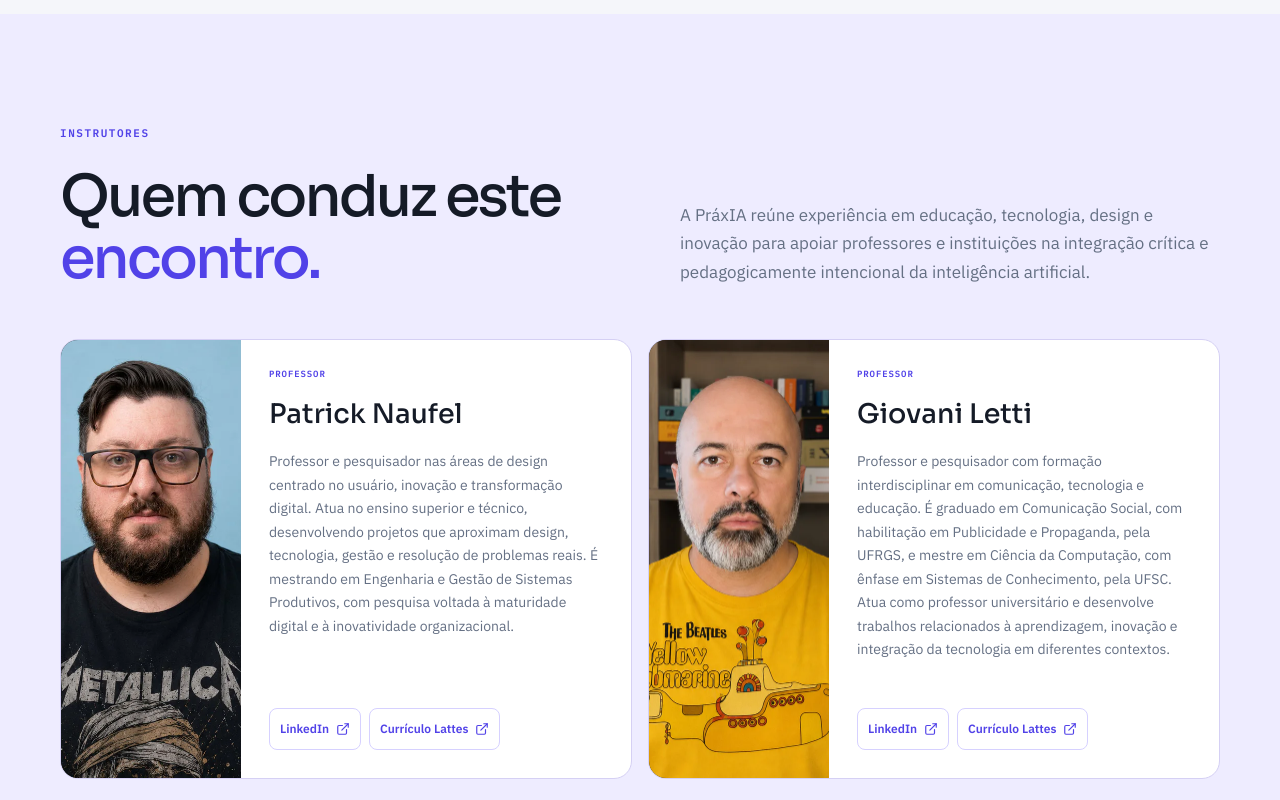
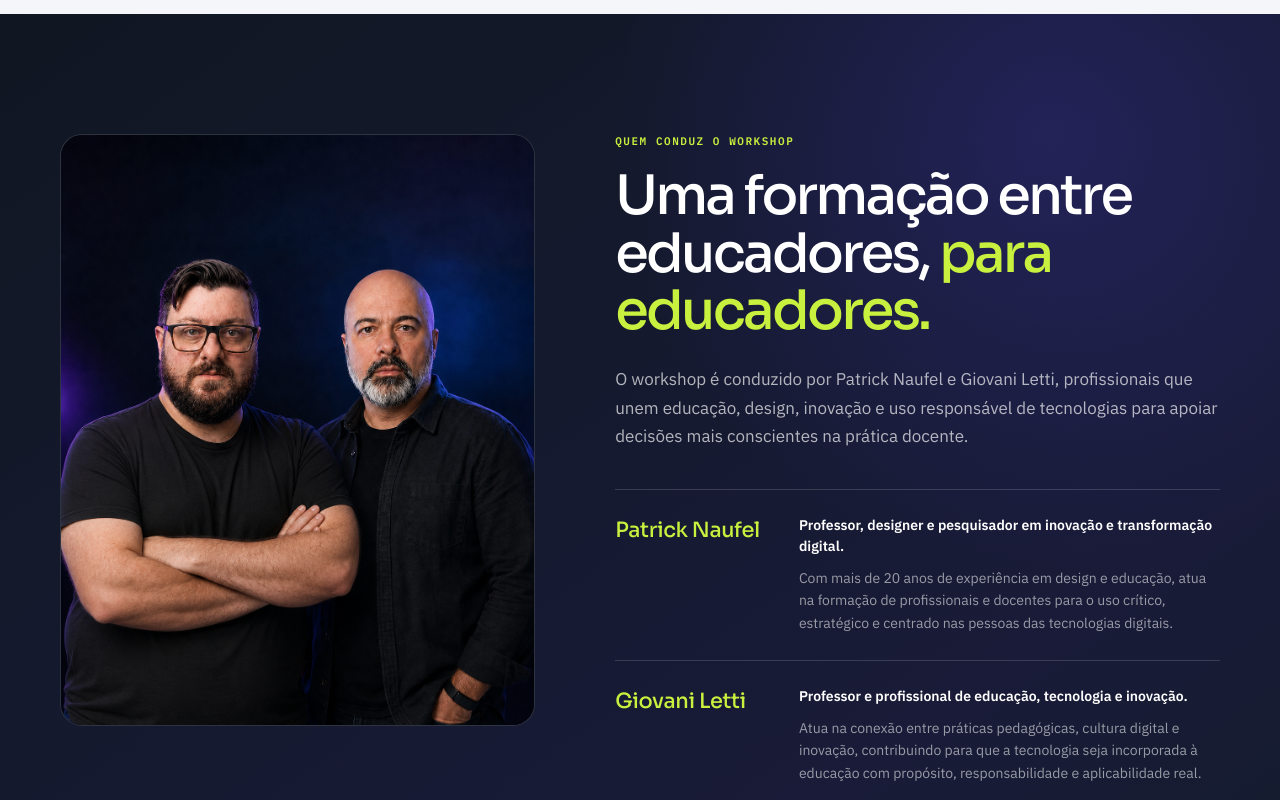
Before and after one commit to naufelpatrick/radar-docente, a React (Vite) app: page /lp/workshop-ia-2026 in a window 1280 px wide. Shown: the part 1540-2340 px from the top of the page. Built offline with nearby package versions, Linux system fonts and the light colour scheme; no server answers.

Commit message:
feat(workshop): present facilitators

```diff
--- a/src/pages/WorkshopWaitlistPage.tsx
+++ b/src/pages/WorkshopWaitlistPage.tsx
@@ -1,10 +1,9 @@
 import { useState } from 'react'
-import { BookOpen, ExternalLink, Instagram, Layers3, LineChart, Linkedin, Quote } from 'lucide-react'
+import { BookOpen, Instagram, Layers3, LineChart, Linkedin, Quote } from 'lucide-react'
 import { useNavigate } from 'react-router-dom'
 import { BrandMark } from '../components/BrandMark'
 import { Seo } from '../components/Seo'
 import { WorkshopWaitlistForm } from '../components/WorkshopWaitlistForm'
-import { team, teamIntroduction } from '../data/team'
 import '../workshopWaitlist.css'
 
 const topics = [
@@ -56,14 +55,20 @@ export function WorkshopWaitlistPage({ registered = false }: Props) {
         </section>
 
         <section className="workshop-instructors" aria-labelledby="titulo-instrutores">
-          <div className="workshop-shell">
-            <div className="workshop-instructors__heading"><div><p className="workshop-kicker">INSTRUTORES</p><h2 id="titulo-instrutores">Quem conduz este <em>encontro.</em></h2></div><p>{teamIntroduction}</p></div>
-            <div className="workshop-instructors__grid">
-              {team.map((member) => <article key={member.id}>
-                {member.photo && <div className="workshop-instructors__photo"><img src={member.photo.src} alt={member.photo.alt} width={member.photo.width} height={member.photo.height} loading="lazy" decoding="async" /></div>}
-                <div className="workshop-instructors__content"><span>PROFESSOR</span><h3>{member.name}</h3><p>{member.fullBio}</p><div>{member.links.map((link) => <a key={link.href} href={link.href} target="_blank" rel="noreferrer">{link.label}<ExternalLink aria-hidden="true" /></a>)}</div></div>
-              </article>)}
+          <div className="workshop-shell workshop-instructors__grid">
+            <div className="workshop-instructors__photo">
+              <img src="/workshop-facilitadores-patrick-giovani.png" alt="Patrick Naufel e Giovani Letti, facilitadores do workshop" width="1123" height="1401" loading="lazy" decoding="async" />
             </div>
+            <div className="workshop-instructors__content">
+              <p className="workshop-kicker">QUEM CONDUZ O WORKSHOP</p>
+              <h2 id="titulo-instrutores">Uma formação entre educadores, <em>para educadores.</em></h2>
+              <p className="workshop-instructors__intro">O workshop é conduzido por Patrick Naufel e Giovani Letti, profissionais que unem educação, design, inovação e uso responsável de tecnologias para apoiar decisões mais conscientes na prática docente.</p>
+              <div className="workshop-instructors__bios">
+                <article><h3>Patrick Naufel</h3><strong>Professor, designer e pesquisador em inovação e transformação digital.</strong><p>Com mais de 20 anos de experiência em design e educação, atua na formação de profissionais e docentes para o uso crítico, estratégico e centrado nas pessoas das tecnologias digitais.</p></article>
+                <article><h3>Giovani Letti</h3><strong>Professor e profissional de educação, tecnologia e inovação.</strong><p>Atua na conexão entre práticas pedagógicas, cultura digital e inovação, contribuindo para que a tecnologia seja incorporada à educação com propósito, responsabilidade e aplicabilidade real.</p></article>
+              </div>
+            </div>
+            <p className="workshop-instructors__closing">Uma conversa prática para transformar tecnologia em decisões pedagógicas melhores.</p>
           </div>
         </section>
 
--- a/src/workshopWaitlist.css
+++ b/src/workshopWaitlist.css
@@ -56,23 +56,20 @@
 .workshop-topic-grid article { min-height: 330px; padding: 28px; border-right: 1px solid var(--line); }.workshop-topic-grid article:last-child { border: 0; }
 .workshop-topic-grid article > div { display: flex; align-items: center; justify-content: space-between; color: var(--indigo); }.workshop-topic-grid article > div span { font: 600 11px var(--font-mono); }.workshop-topic-grid article svg { width: 26px; }
 .workshop-topic-grid h3 { max-width: 290px; margin: 72px 0 14px; font-size: 23px; line-height: 1.25; letter-spacing: -.025em; }.workshop-topic-grid p { margin: 0; color: var(--muted); line-height: 1.62; }
-.workshop-instructors { padding: 112px 0; background: var(--lavender); color: var(--graphite); }
-.workshop-instructors .workshop-kicker { color: var(--indigo); }
-.workshop-instructors__heading { display: grid; grid-template-columns: 1fr 1fr; align-items: end; gap: 80px; margin-bottom: 48px; }
-.workshop-instructors__heading h2 { margin: 0; font-size: clamp(38px, 4.5vw, 60px); line-height: 1.08; letter-spacing: -.05em; }
-.workshop-instructors__heading h2 em { color: var(--indigo); }
-.workshop-instructors__heading > p { margin: 0 0 4px; color: var(--muted); font-size: 17px; line-height: 1.68; }
-.workshop-instructors__grid { display: grid; grid-template-columns: 1fr 1fr; gap: 16px; }
-.workshop-instructors__grid article { display: grid; grid-template-columns: 180px 1fr; min-height: 440px; overflow: hidden; border: 1px solid #d5d0f4; border-radius: 18px; background: var(--white); }
-.workshop-instructors__photo { min-height: 100%; overflow: hidden; background: var(--graphite); }
-.workshop-instructors__photo img { width: 100%; height: 100%; object-fit: cover; object-position: 50% 32%; }
-.workshop-instructors__content { display: flex; flex-direction: column; padding: 28px; }
-.workshop-instructors__content > span { color: var(--indigo); font: 600 9px var(--font-mono); letter-spacing: .1em; }
-.workshop-instructors__content h3 { margin: 15px 0 16px; font-size: 27px; }
-.workshop-instructors__content p { margin: 0; color: var(--muted); font-size: 14px; line-height: 1.68; }
-.workshop-instructors__content > div { display: flex; flex-wrap: wrap; gap: 8px; margin-top: auto; padding-top: 22px; }
-.workshop-instructors__content a { display: inline-flex; min-height: 39px; align-items: center; gap: 7px; padding: 8px 10px; border: 1px solid #d6d1ff; border-radius: 8px; color: var(--indigo); font-size: 12px; font-weight: 650; text-decoration: none; }
-.workshop-instructors__content a:hover { background: var(--lavender); }.workshop-instructors__content a svg { width: 14px; }
+.workshop-instructors { padding: 120px 0 0; overflow: hidden; background: radial-gradient(circle at 82% 12%, rgb(81 66 232 / 22%), transparent 32%), linear-gradient(145deg, #101722, #191b38 72%, #121c2a); color: var(--white); }
+.workshop-instructors__grid { display: grid; grid-template-columns: .88fr 1.12fr; align-items: start; gap: 80px; }
+.workshop-instructors__photo { overflow: hidden; aspect-ratio: .802; border: 1px solid rgb(255 255 255 / 14%); border-radius: 22px; background: #0c1220; }
+.workshop-instructors__photo img { width: 100%; height: 100%; object-fit: cover; }
+.workshop-instructors .workshop-kicker { margin-bottom: 18px; color: var(--lime); }
+.workshop-instructors__content h2 { max-width: 680px; margin: 0; font-size: clamp(38px, 4.25vw, 58px); line-height: 1.06; letter-spacing: -.05em; }
+.workshop-instructors__content h2 em { color: var(--lime); }
+.workshop-instructors__intro { max-width: 700px; margin: 25px 0 38px; color: rgb(255 255 255 / 68%); font-size: 17px; line-height: 1.68; }
+.workshop-instructors__bios { border-top: 1px solid rgb(255 255 255 / 15%); }
+.workshop-instructors__bios article { display: grid; grid-template-columns: .55fr 1.45fr; gap: 10px 24px; padding: 25px 0; border-bottom: 1px solid rgb(255 255 255 / 15%); }
+.workshop-instructors__bios h3 { grid-row: span 2; margin: 0; color: var(--lime); font-size: 21px; letter-spacing: -.02em; }
+.workshop-instructors__bios strong { font-size: 14px; line-height: 1.5; }
+.workshop-instructors__bios p { margin: 0; color: rgb(255 255 255 / 56%); font-size: 14px; line-height: 1.62; }
+.workshop-instructors__closing { grid-column: 1 / -1; margin: 30px 0 0; padding: 26px 0 30px; border-top: 1px solid rgb(255 255 255 / 14%); color: rgb(255 255 255 / 76%); font: 500 clamp(18px, 2vw, 24px)/1.45 var(--font-display); text-align: center; }
 .workshop-origin { padding: 120px 0; background: var(--white); color: var(--graphite); }
 .workshop-origin__grid { display: grid; grid-template-columns: .85fr 1.15fr; align-items: center; gap: 100px; }
 .workshop-origin__photo { position: relative; overflow: hidden; aspect-ratio: .82; border-radius: 22px; background: var(--lavender); }.workshop-origin__photo::after { position: absolute; inset: 0; background: linear-gradient(to top, rgb(21 27 39 / 55%), transparent 35%); content: ''; }.workshop-origin__photo img { width: 100%; height: 100%; object-fit: cover; }.workshop-origin__photo span { position: absolute; z-index: 2; left: 22px; bottom: 20px; padding: 8px 11px; border-radius: 6px; background: var(--lime); color: var(--graphite); font: 600 10px var(--font-mono); text-transform: uppercase; letter-spacing: .08em; }
@@ -95,14 +92,14 @@
 
 @media (max-width: 960px) {
   .workshop-hero__grid { grid-template-columns: 1fr; gap: 48px; }.workshop-hero__copy { max-width: 760px; }.workshop-form--compact { max-width: 680px; }
-  .workshop-instructors__heading { grid-template-columns: 1fr; gap: 22px; }.workshop-instructors__grid { grid-template-columns: 1fr; }.workshop-instructors__grid article { min-height: 390px; }.workshop-origin__grid { gap: 55px; }.workshop-diagnostic__inner { grid-template-columns: 1fr; gap: 26px; }.workshop-diagnostic__inner > div:last-child { max-width: 690px; }.workshop-final__grid { grid-template-columns: 1fr; gap: 42px; }.workshop-final__grid > div:first-child { max-width: 750px; }
+  .workshop-instructors__grid { grid-template-columns: .9fr 1.1fr; gap: 45px; }.workshop-instructors__bios article { grid-template-columns: 1fr; }.workshop-instructors__bios h3 { grid-row: auto; }.workshop-origin__grid { gap: 55px; }.workshop-diagnostic__inner { grid-template-columns: 1fr; gap: 26px; }.workshop-diagnostic__inner > div:last-child { max-width: 690px; }.workshop-final__grid { grid-template-columns: 1fr; gap: 42px; }.workshop-final__grid > div:first-child { max-width: 750px; }
 }
 
 @media (max-width: 700px) {
   .workshop-shell { width: min(100% - 32px, 1160px); }.workshop-header .workshop-shell { height: 72px; }.workshop-header .brand-mark { width: 108px; }.workshop-header .workshop-shell > a:last-child { font-size: 12px; }
   .workshop-hero { padding: 115px 0 64px; }.workshop-hero__grid { gap: 36px; }.workshop-hero h1 { font-size: clamp(43px, 13vw, 60px); }.workshop-hero__copy > p:not(.workshop-tag) { font-size: 17px; }.workshop-hero__signal { gap: 9px; font-size: 8px; }
   .workshop-form { padding: 24px 18px; border-radius: 14px; }.workshop-form__grid { grid-template-columns: 1fr; gap: 0; }.workshop-form__radios { display: grid; grid-template-columns: 1fr 1fr; }.workshop-form__radios label:last-child { grid-column: 1 / -1; }.workshop-form__radios span { text-align: center; }
-  .workshop-topics, .workshop-instructors, .workshop-origin, .workshop-final { padding: 76px 0; }.workshop-instructors__heading { margin-bottom: 36px; }.workshop-instructors__heading h2 { font-size: clamp(37px, 10.5vw, 48px); }.workshop-instructors__grid article { grid-template-columns: 1fr; min-height: 0; }.workshop-instructors__photo { height: 320px; }.workshop-instructors__content { min-height: 390px; padding: 24px; }.workshop-diagnostic { padding: 54px 0; }.workshop-diagnostic h2 { font-size: clamp(34px, 9.5vw, 44px); }.workshop-diagnostic a { width: 100%; justify-content: center; }.workshop-section-heading { grid-template-columns: 1fr; gap: 24px; margin-bottom: 38px; }.workshop-section-heading h2, .workshop-origin h2, .workshop-final h2 { font-size: clamp(37px, 10.5vw, 48px); }
+  .workshop-topics, .workshop-origin, .workshop-final { padding: 76px 0; }.workshop-instructors { padding-top: 76px; }.workshop-instructors__grid { grid-template-columns: 1fr; gap: 38px; }.workshop-instructors__photo { aspect-ratio: .802; }.workshop-instructors__content h2 { font-size: clamp(37px, 10.5vw, 48px); }.workshop-instructors__intro { font-size: 16px; }.workshop-instructors__closing { margin-top: 8px; text-align: left; }.workshop-diagnostic { padding: 54px 0; }.workshop-diagnostic h2 { font-size: clamp(34px, 9.5vw, 44px); }.workshop-diagnostic a { width: 100%; justify-content: center; }.workshop-section-heading { grid-template-columns: 1fr; gap: 24px; margin-bottom: 38px; }.workshop-section-heading h2, .workshop-origin h2, .workshop-final h2 { font-size: clamp(37px, 10.5vw, 48px); }
   .workshop-topic-grid { grid-template-columns: 1fr; }.workshop-topic-grid article { min-height: 270px; border-right: 0; border-bottom: 1px solid var(--line); }.workshop-topic-grid h3 { margin-top: 48px; }
   .workshop-origin__grid { grid-template-columns: 1fr; gap: 48px; }.workshop-origin__photo { aspect-ratio: .9; }.workshop-origin__copy { order: -1; }.workshop-origin__copy > p:not(.workshop-kicker) { font-size: 16px; }
   .workshop-final__grid { gap: 34px; }.workshop-footer > .workshop-shell:first-child { flex-direction: column; }.workshop-footer__links { justify-content: flex-start; }.workshop-footer__bottom { gap: 20px; flex-direction: column; }
```
Also changed, not shown: public/workshop-facilitadores-patrick-giovani.png (added).
